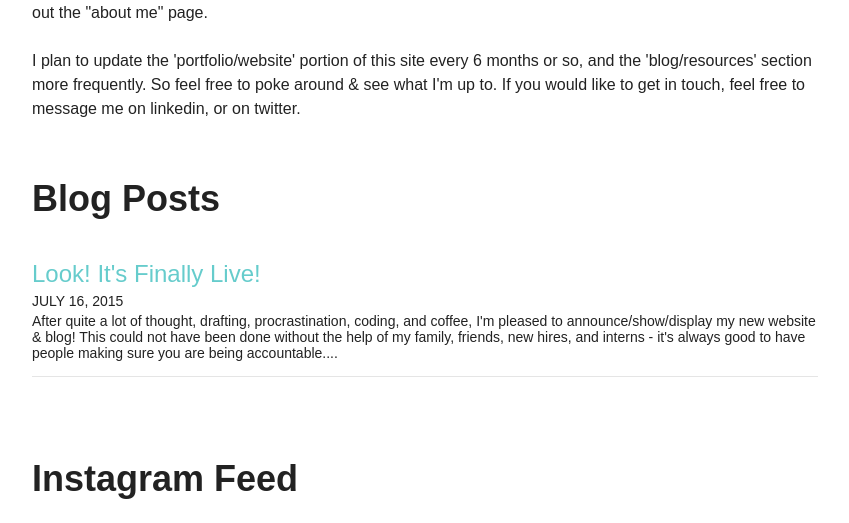
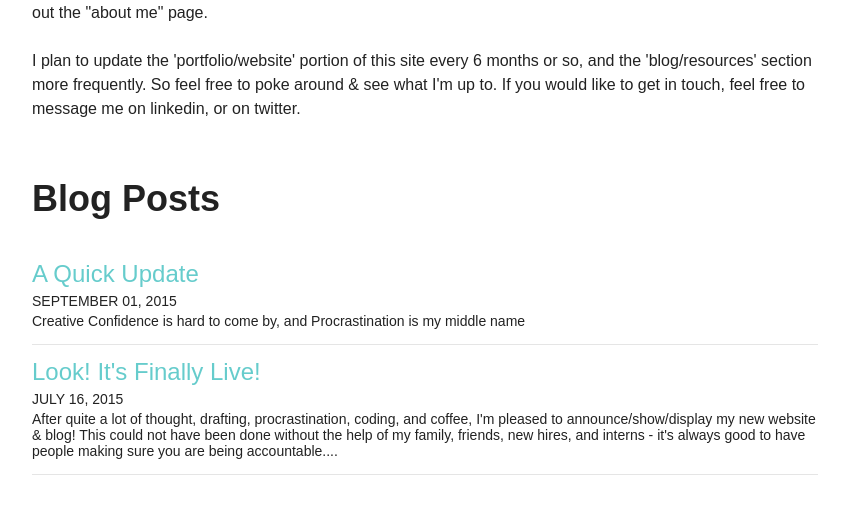
Before and after one commit to aditirajagopal/aditirajagopal.v2, a Jekyll site: the page built from index.html, in a window 1280 px wide and 900 px high, scrolled down 1227 px, cut to the strip 0-523 px from the top of the window. Shown: the whole strip, without its empty margins (215-1064 px from the left). Built offline with Jekyll 4.4.1, drawn with Linux system fonts in a browser that asks for light colours; nearby versions of some CDN libraries; a script that is not in the unit is left out.

Commit message:
New Post

```diff
--- a/_posts/blog/2015-09-01-sorry-not-sorry.md
+++ b/_posts/blog/2015-09-01-sorry-not-sorry.md
@@ -3,8 +3,8 @@
 title: "A Quick Update"
 modified:
 categories: blog
-excerpt: "Revamping this website was on my "To-Do" list for almost a year before I actually scrapped it. Overcommitting and my lack of creative confidence puts me in a vortex of procrastination. "
-tags: [update, progress, procrastination, creative confidence]
+excerpt: "Creative Confidence is hard to come by, and Procrastination is my middle name"
+tags: []
 image:
   feature:
 date: 2015-09-01T15:39:55-04:00
```
Also changed, not shown: 14 other files.
